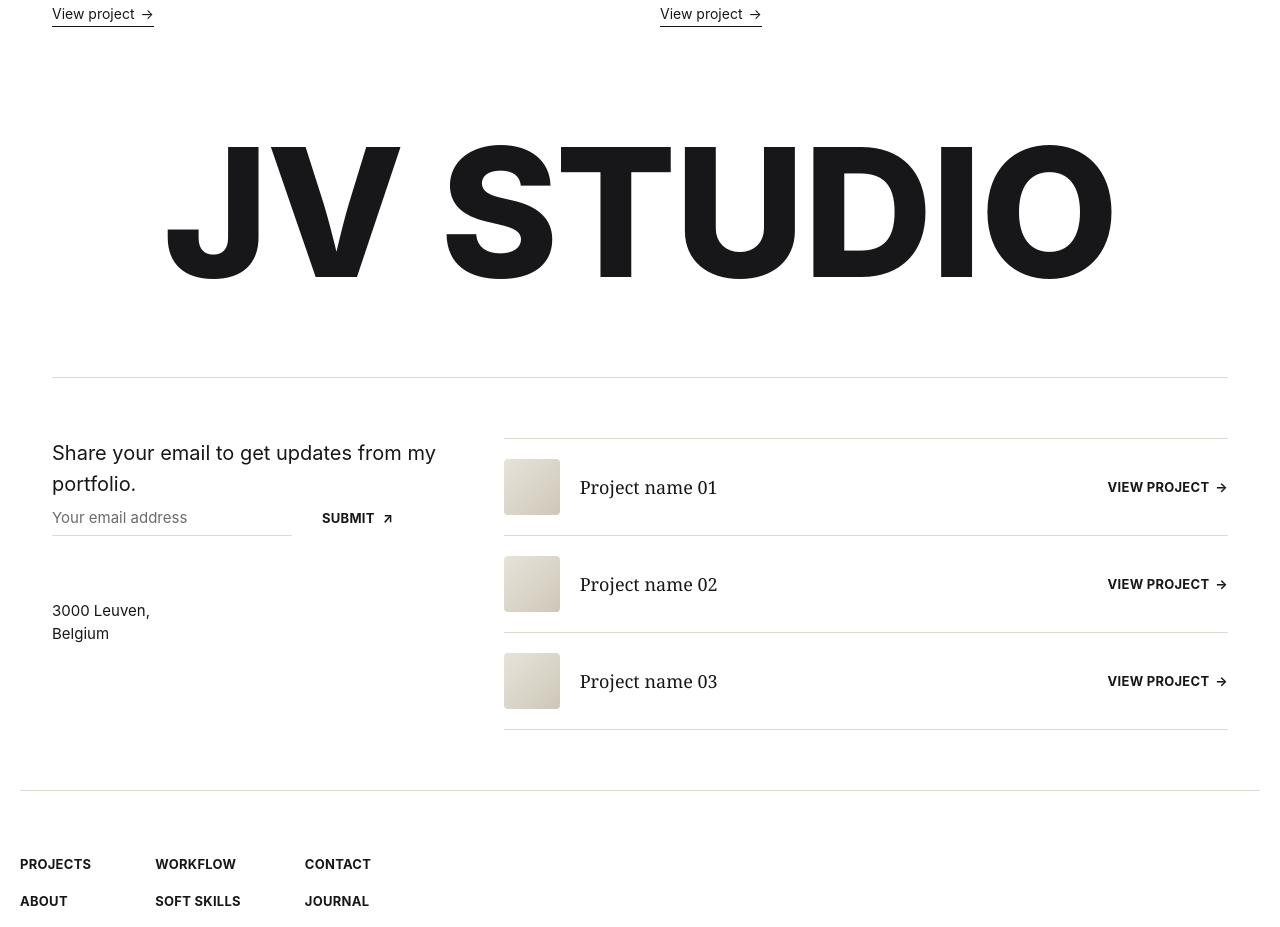
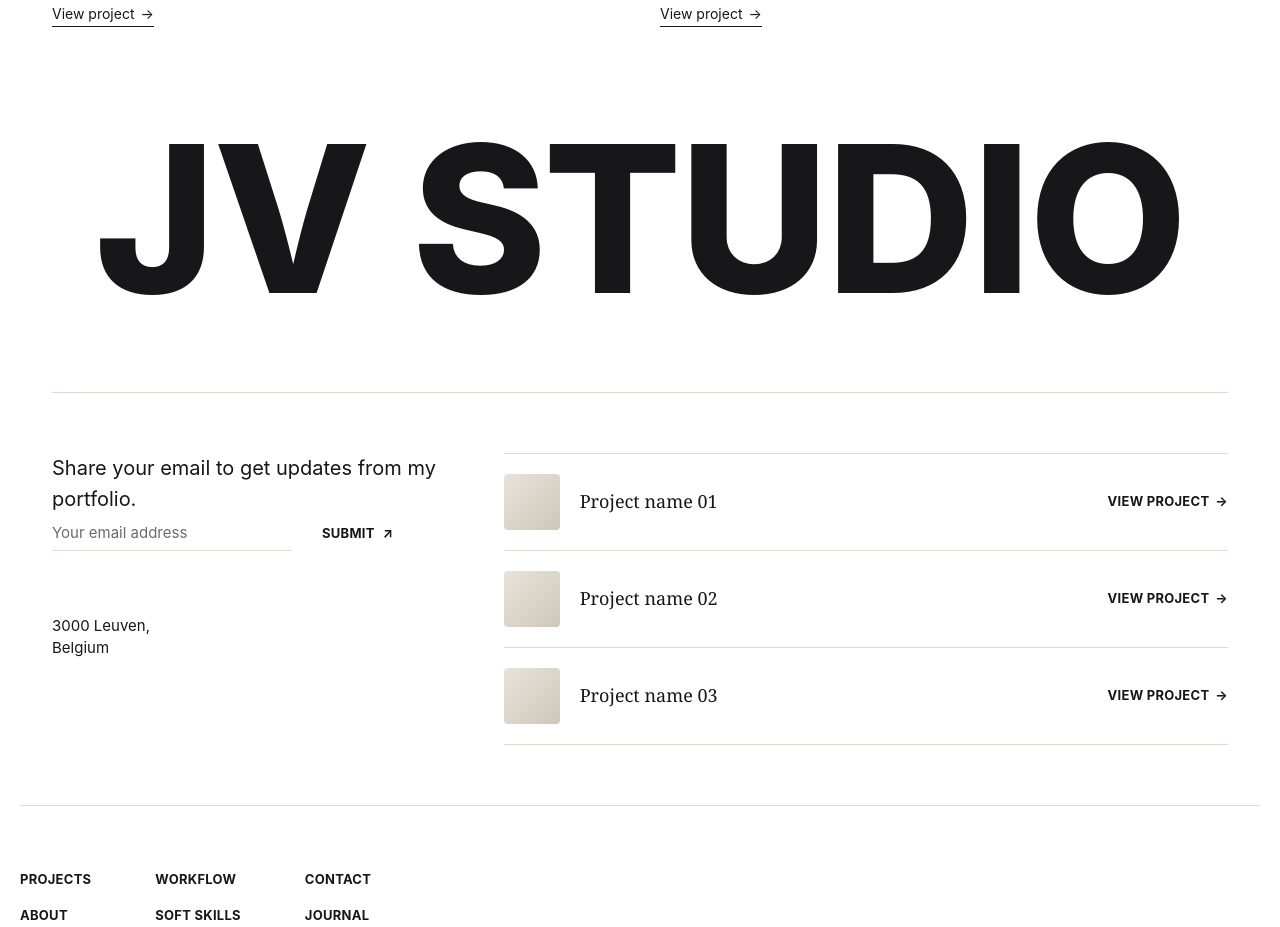
Before and after one commit to jesseballer08/Jesse-Vangindertael-Portfolio, a plain HTML site: page index.html in a window 1280 px wide. Shown: the part 2195-3122 px from the top of the page. Drawn offline with Linux system fonts and the light colour scheme.

Commit message:
Scale JV STUDIO wordmark to fill container width

```diff
--- a/assets/css/style.css
+++ b/assets/css/style.css
@@ -168,11 +168,12 @@ a {
 .outro-title {
   font-family: var(--sans);
   font-weight: 800;
-  font-size: clamp(64px, 14vw, 180px);
-  line-height: 0.95;
+  font-size: clamp(64px, 16vw, 230px);
+  line-height: 0.9;
   letter-spacing: -0.01em;
   text-transform: uppercase;
   margin: 0;
+  white-space: nowrap;
 }
 
 /* ---------- Section headings ---------- */
```
